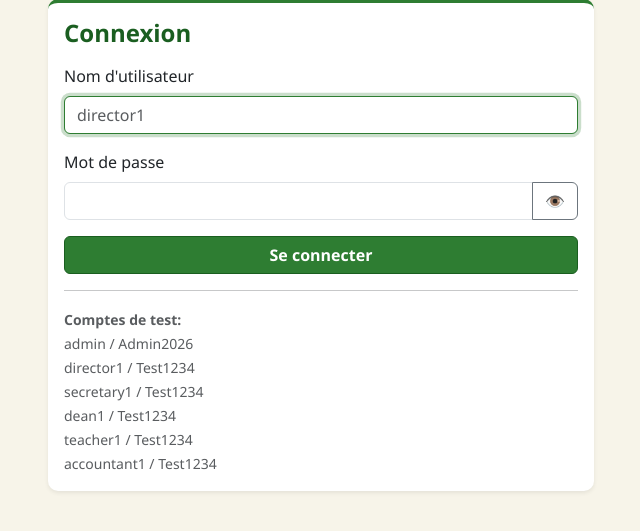
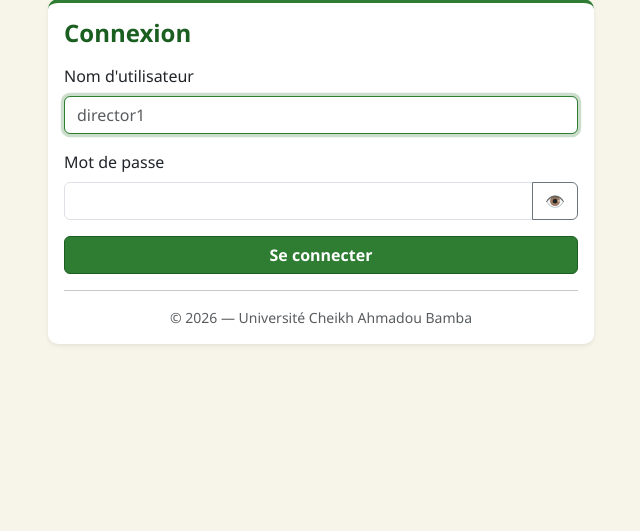
Before and after one commit to sidy1423/ucab-sessions, a Django app: page /login/ in a window 1280 px wide. Shown: the part 111-642 px from the top of the page, without its empty margins (319-959 px from the left). Run offline with Django 5.2, Linux system fonts and the light colour scheme.

Commit message:
Security: remove credentials file + update gitignore

```diff
--- a/templates/accounts/login.html
+++ b/templates/accounts/login.html
@@ -39,15 +39,9 @@
         </form>
 
         <hr>
-        <small class="text-muted">
-          <strong>{% trans "Comptes de test" %}:</strong><br>
-          admin / Admin2026<br>
-          director1 / Test1234<br>
-          secretary1 / Test1234<br>
-          dean1 / Test1234<br>
-          teacher1 / Test1234<br>
-          accountant1 / Test1234
-        </small>
+        <small class="text-muted text-center d-block mt-3">
+  © 2026 — Université Cheikh Ahmadou Bamba
+</small>
       </div>
     </div>
   </div>
```
Also changed, not shown: 1 other file.
